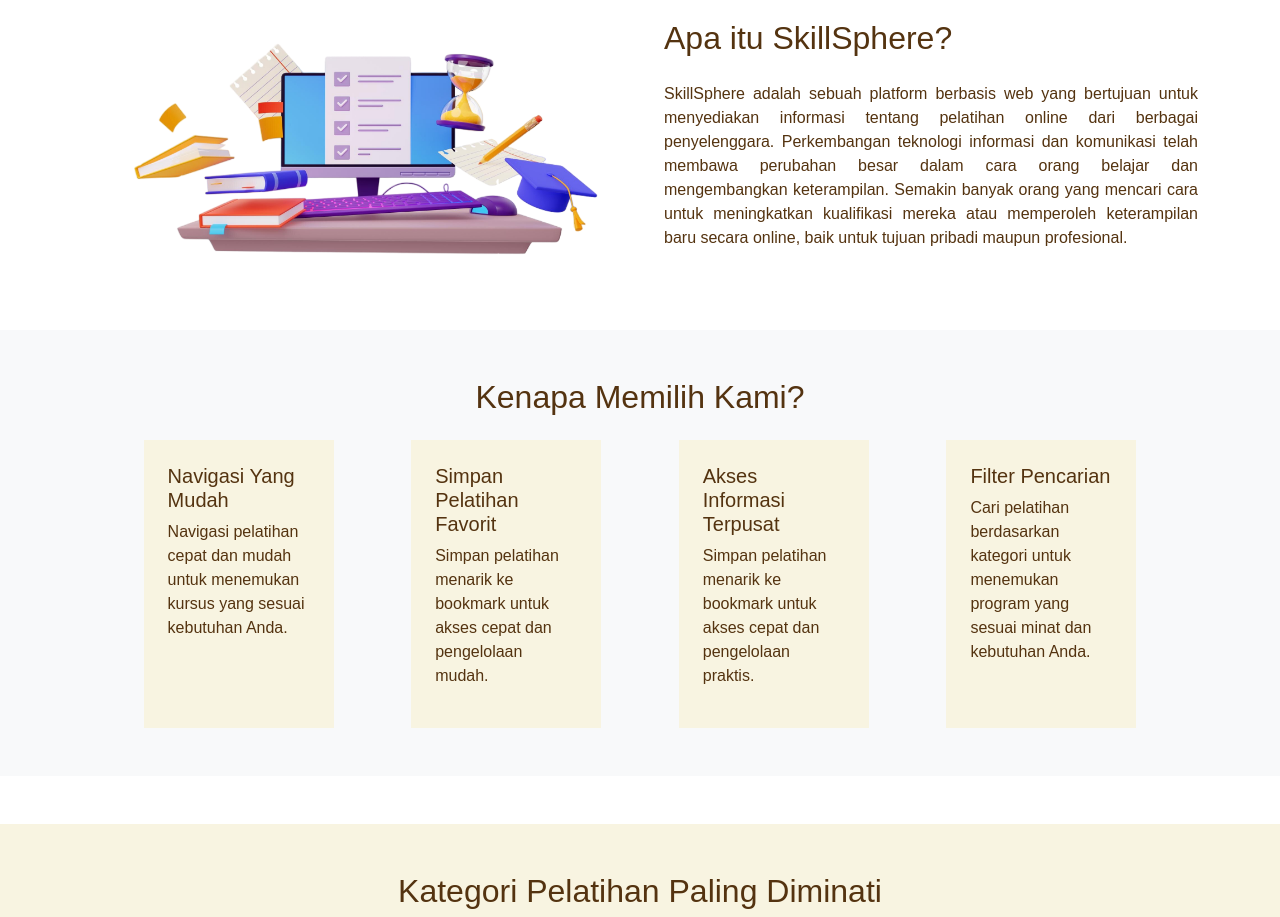
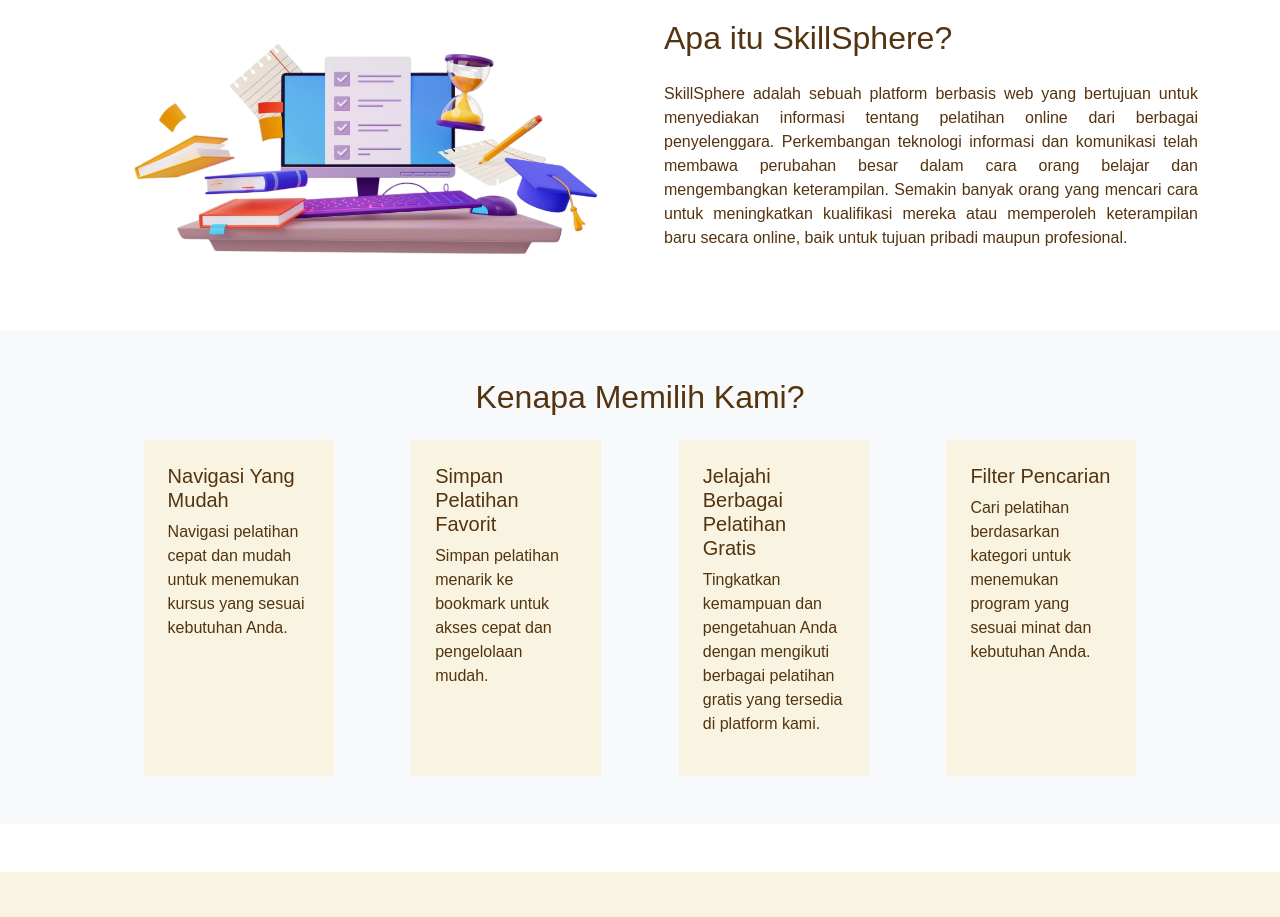
Before and after one commit to yoaneyatalathov/SkillSphere, a plain HTML site: page Front-end SkillSphere/index.html in a window 1280 px wide. Shown: the part 395-1312 px from the top of the page. Drawn offline with nearby package versions, Linux system fonts and the light colour scheme.

Commit message:
Menambahkan informasi bahwa pelatihan yang tersedia gratis

```diff
--- a/Front-end SkillSphere/index.html
+++ b/Front-end SkillSphere/index.html
@@ -114,10 +114,9 @@
             </p>
           </div>
           <div class="col-md-2 bgc-1 p-4">
-            <h5>Akses Informasi Terpusat</h5>
+            <h5>Jelajahi Berbagai Pelatihan Gratis</h5>
             <p class="">
-              Simpan pelatihan menarik ke bookmark untuk akses cepat dan
-              pengelolaan praktis.
+              Tingkatkan kemampuan dan pengetahuan Anda dengan mengikuti berbagai pelatihan gratis yang tersedia di platform kami.
             </p>
           </div>
           <div class="col-md-2 bgc-1 p-4">
```
